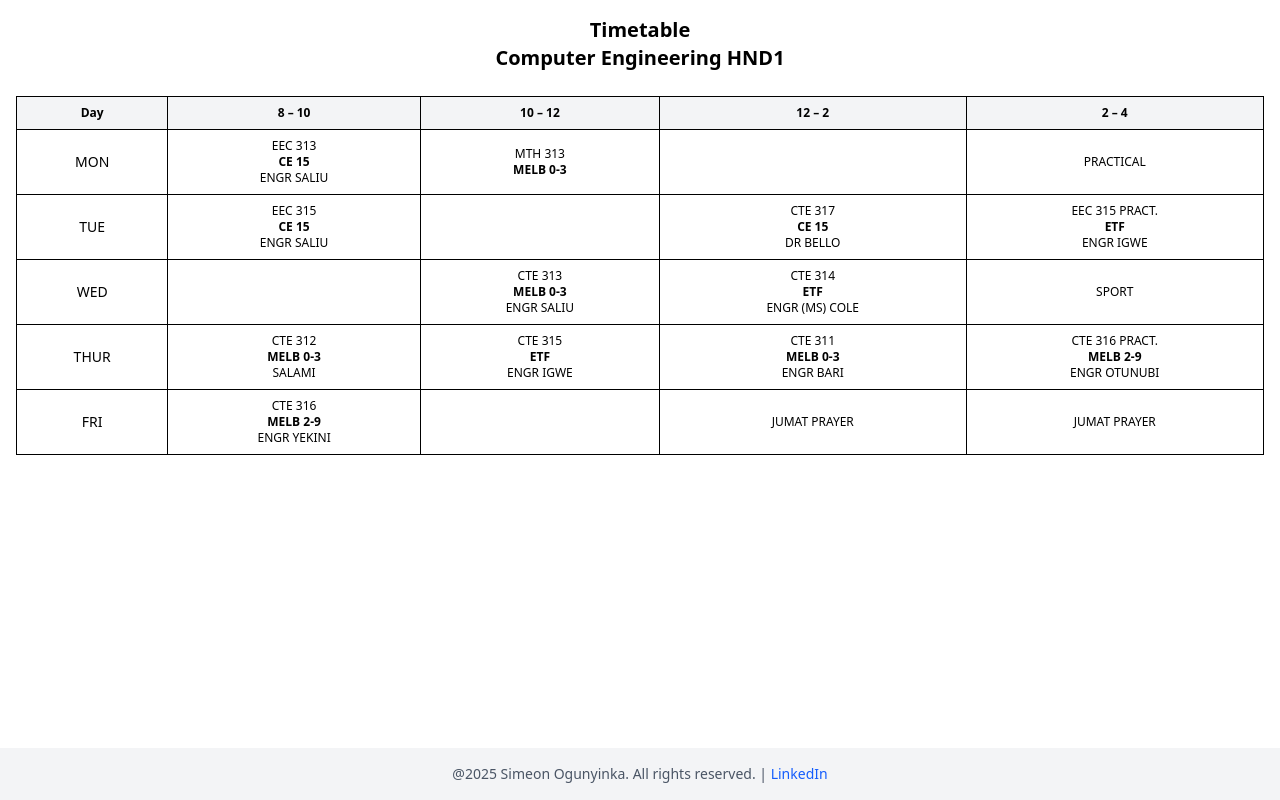
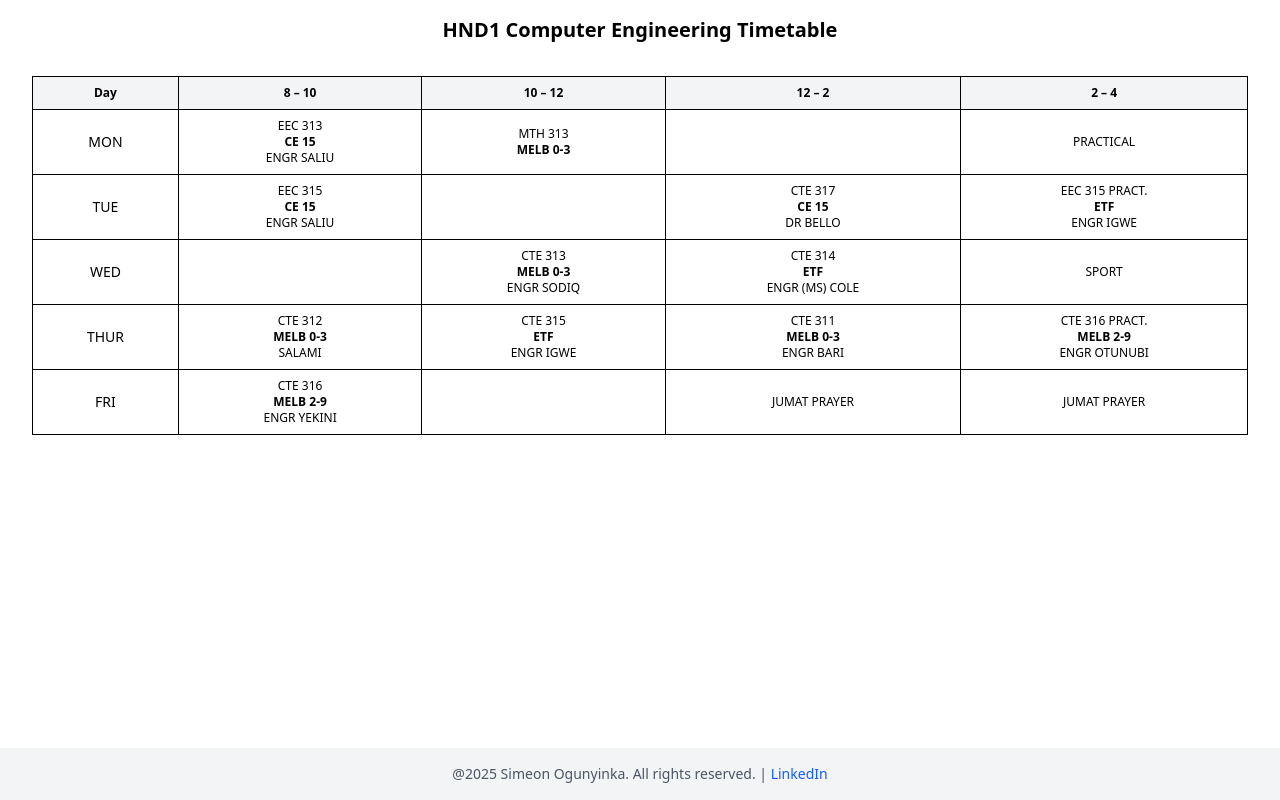
Before and after one commit to Simeon369/computer-engineering-timetable, a React (Vite) app: page /class/hnd1 in a window 1280 px wide. Built offline with nearby package versions, Linux system fonts and the light colour scheme.

Commit message:
added other classes

```diff
--- a/package.json
+++ b/package.json
@@ -13,6 +13,7 @@
     "@tailwindcss/vite": "^4.1.10",
     "react": "^19.1.0",
     "react-dom": "^19.1.0",
+    "react-router-dom": "^7.6.2",
     "tailwindcss": "^4.1.10"
   },
   "devDependencies": {
--- a/src/App.jsx
+++ b/src/App.jsx
@@ -1,14 +1,22 @@
-import React from 'react'
-import Timetable from './timetable'
-import Footer from './footer'
+import { BrowserRouter as Router, Routes, Route } from 'react-router-dom';
+import Home from './pages/home';
+import ClassPage from './pages/classPage';
+import Footer from './components/footer';
 
-const App = () => {
+function App() {
   return (
-    <div>
-      <Timetable />
-      <Footer />
-    </div>
-  )
+    <Router>
+      <div className="min-h-screen flex flex-col">
+        <div className="flex-grow">
+          <Routes>
+            <Route path="/" element={<Home />} />
+            <Route path="/class/:classId" element={<ClassPage />} />
+          </Routes>
+        </div>
+        <Footer />
+      </div>
+    </Router>
+  );
 }
 
-export default App
+export default App;
--- a/src/timetable.jsx
+++ b/src/components/timetable.jsx
@@ -1,13 +1,9 @@
 import React from 'react'
-import data from './timetableData.json'
 
-const timetable = () => {
+
+const timetable = ({ data }) => {
   return (
     <div className="p-4 overflow-x-auto">
-      <h2 className="text-xl font-bold text-center mb-6">
-        Timetable <br />
-        Computer Engineering HND1
-      </h2>
       <table className="w-full border-collapse border border-gray-300 text-sm">
         <thead className="bg-gray-100 text-xs">
           <tr>
--- a/src/timetableData.json
+++ b/src/data/hnd1.json
@@ -40,7 +40,7 @@
     "Period_2": {
       "course": "CTE 313",
       "venue": "MELB 0-3",
-      "lecturer": "ENGR SALIU"
+      "lecturer": "ENGR SODIQ"
     },
     "Period_3": {
       "course": "CTE 314",
--- /dev/null
+++ b/src/data/hnd2.json
@@ -0,0 +1,37 @@
+[
+  {
+    "day": "MON",
+    "Period_1": { "course": "", "venue": "", "lecturer": "" },
+    "Period_2": { "course": "", "venue": "", "lecturer": "" },
+    "Period_3": { "course": "CTE 431", "venue": "CE 15", "lecturer": "ENGR (MS) COLE" },
+    "Period_4": { "course": "PRACTICAL CLASS", "venue": "", "lecturer": "" }
+  },
+  {
+    "day": "TUE",
+    "Period_1": { "course": "", "venue": "", "lecturer": "" },
+    "Period_2": { "course": "CTE 434", "venue": "MELB 2-9", "lecturer": "ENGR BARI" },
+    "Period_3": { "course": "CTE 433", "venue": "ETF", "lecturer": "ENGR SALIU" },
+    "Period_4": { "course": "PRACTICAL CLASS", "venue": "", "lecturer": "" }
+  },
+  {
+    "day": "WED",
+    "Period_1": { "course": "CTE 435", "venue": "MELB 0-3", "lecturer": "ENGR SADIQ" },
+    "Period_2": { "course": "CTE 433", "venue": "CE 15", "lecturer": "ENGR (MS) COLE" },
+    "Period_3": { "course": "EED 413", "venue": "MELB 0-3", "lecturer": "" },
+    "Period_4": { "course": "SPORTS", "venue": "", "lecturer": "" }
+  },
+  {
+    "day": "THUR",
+    "Period_1": { "course": "", "venue": "", "lecturer": "" },
+    "Period_2": { "course": "MTH 321", "venue": "CE 15", "lecturer": "" },
+    "Period_3": { "course": "", "venue": "", "lecturer": "" },
+    "Period_4": { "course": "PRACTICAL CLASS", "venue": "", "lecturer": "" }
+  },
+  {
+    "day": "FRI",
+    "Period_1": { "course": "GNS 401", "venue": "CE 15", "lecturer": "" },
+    "Period_2": { "course": "CTE 432", "venue": "MELB 0-3", "lecturer": "ENGR YEKINI" },
+    "Period_3": { "course": "JUMAT PRAYER", "venue": "", "lecturer": "" },
+    "Period_4": { "course": "JUMAT PRAYER", "venue": "", "lecturer": "" }
+  }
+]
--- /dev/null
+++ b/src/data/nd1.json
@@ -0,0 +1,37 @@
+[
+  {
+    "day": "MON",
+    "Period_1": { "course": "", "venue": "", "lecturer": "" },
+    "Period_2": { "course": "EEC 115", "venue": "CE 15", "lecturer": "ENGR SALIU" },
+    "Period_3": { "course": "MTH 112", "venue": "MELB 0-3", "lecturer": "" },
+    "Period_4": { "course": "CTE 112", "venue": "ETF", "lecturer": "ENGR IGWE" }
+  },
+  {
+    "day": "TUE",
+    "Period_1": { "course": "CTE 114", "venue": "MELB 2-9", "lecturer": "ENGR OTUNUBI" },
+    "Period_2": { "course": "MEC 101", "venue": "CE 15", "lecturer": "" },
+    "Period_3": { "course": "CTE 113", "venue": "MELB 0-3", "lecturer": "ENGR ADEBARI" },
+    "Period_4": { "course": "PRACTICAL CLASS", "venue": "", "lecturer": "" }
+  },
+  {
+    "day": "WED",
+    "Period_1": { "course": "CTE 111", "venue": "ETF", "lecturer": "MRS AROWOLO" },
+    "Period_2": { "course": "", "venue": "", "lecturer": "" },
+    "Period_3": { "course": "CTE 115", "venue": "CE 15", "lecturer": "ENGR SOLOMON" },
+    "Period_4": { "course": "SPORTS", "venue": "", "lecturer": "" }
+  },
+  {
+    "day": "THUR",
+    "Period_1": { "course": "GNS 101", "venue": "CE 15", "lecturer": "" },
+    "Period_2": { "course": "", "venue": "", "lecturer": "" },
+    "Period_3": { "course": "GNS 127", "venue": "MELB 2-9", "lecturer": "" },
+    "Period_4": {"course": "PRACTICAL CLASS", "venue": "", "lecturer": ""   }
+  },
+  {
+    "day": "FRI",
+    "Period_1": { "course": "MEC 113", "venue": "MELB 0-3", "lecturer": "" },
+    "Period_2": { "course": "", "venue": "", "lecturer": "" },
+    "Period_3": { "course": "JUMAT PRAYER", "venue": "", "lecturer": "" },
+    "Period_4": { "course": "JUMAT PRAYER", "venue": "", "lecturer": "" }
+  }
+]
--- /dev/null
+++ b/src/data/nd2.json
@@ -0,0 +1,38 @@
+[
+  {
+    "day": "MON",
+    "Period_1": { "course": "GNS 201", "venue": "MELB 0-3", "lecturer": "" },
+    "Period_2": { "course": "EEC 234", "venue": "ETF", "lecturer": "ENGR IGWE" },
+    "Period_3": { "course": "CTE 231", "venue": "MELB 2-9", "lecturer": "ENGR MIGAH" },
+    "Period_4": { "course": "CTE 232", "venue": "MELB 2-9", "lecturer": "" }
+  },
+  {
+    "day": "TUE",
+    "Period_1": { "course": "MTH 202", "venue": "MELB 0-3", "lecturer": "" },
+    "Period_2": { "course": "EEC 239", "venue": "ETF", "lecturer": "DR BELLO" },
+    "Period_3": { "course": "EED 216", "venue": "MELB 2-9", "lecturer": "" },
+    "Period_4": { "course": "PRACTICAL CLASS", "venue": "", "lecturer": "" }
+  },
+  {
+    "day": "WED",
+    "Period_1": { "course": "CTE 236", "venue": "CE 15", "lecturer": "ENGR OTUNUBI" },
+    "Period_2": { "course": "", "venue": "", "lecturer": "" },
+    "Period_3": { "course": "", "venue": "", "lecturer": "" },
+    "Period_4": { "course": "SPORTS", "venue": "", "lecturer": "" }
+  },
+  {
+    "day": "THUR",
+    "Period_1": { "course": "", "venue": "", "lecturer": "" },
+    "Period_2": { "course": "EEC 234", "venue": "MELB 0-3", "lecturer": "ENGR (MS) COLE" },
+    "Period_3": { "course": "CTE 233", "venue": "CE 15", "lecturer": "ENGR YEKINI" },
+    "Period_4": { "course": "PRACTICAL CLASS", "venue": "", "lecturer": "" }
+
+  },
+  {
+    "day": "FRI",
+    "Period_1": { "course": "", "venue": "", "lecturer": "" },
+    "Period_2": { "course": "CTE 235", "venue": "CE 15", "lecturer": "SALAMI" },
+    "Period_3": { "course": "JUMAT PRAYER", "venue": "", "lecturer": "" },
+    "Period_4": { "course": "JUMAT PRAYER", "venue": "", "lecturer": "" }
+  }
+]
--- /dev/null
+++ b/src/pages/classPage.jsx
@@ -0,0 +1,23 @@
+import { useParams } from 'react-router-dom';
+import { useEffect, useState } from 'react';
+import Timetable from '../components/timetable';
+
+export default function classPage() {
+  const { classId } = useParams();
+  const [data, setData] = useState([]);
+
+  useEffect(() => {
+    import(`../data/${classId}.json`)
+      .then(module => setData(module.default))
+      .catch(err => console.error("Failed to load data:", err));
+  }, [classId]);
+
+  return (
+    <div className="p-4">
+      <h2 className="text-xl font-bold text-center mb-4">
+        {classId.toUpperCase()} Computer Engineering Timetable
+      </h2>
+      <Timetable data={data} />
+    </div>
+  );
+}
--- /dev/null
+++ b/src/pages/home.jsx
@@ -0,0 +1,22 @@
+import { Link } from 'react-router-dom';
+
+export default function home() {
+  const classes = ['nd1', 'nd2', 'hnd1', 'hnd2'];
+
+  return (
+    <div className="p-6 text-center">
+      <h1 className="text-2xl font-bold mb-6">Select a Class</h1>
+      <div className="grid gap-4 justify-center">
+        {classes.map(cls => (
+          <Link
+            to={`/class/${cls}`}
+            key={cls}
+            className="bg-blue-600 text-white px-4 py-2 rounded hover:bg-blue-800 transition"
+          >
+            {cls.toUpperCase()}
+          </Link>
+        ))}
+      </div>
+    </div>
+  );
+}
```
Also changed, not shown: src/components/footer.jsx (renamed from src/footer.jsx), 1 other file (tests, documents, lock files or other folders).
